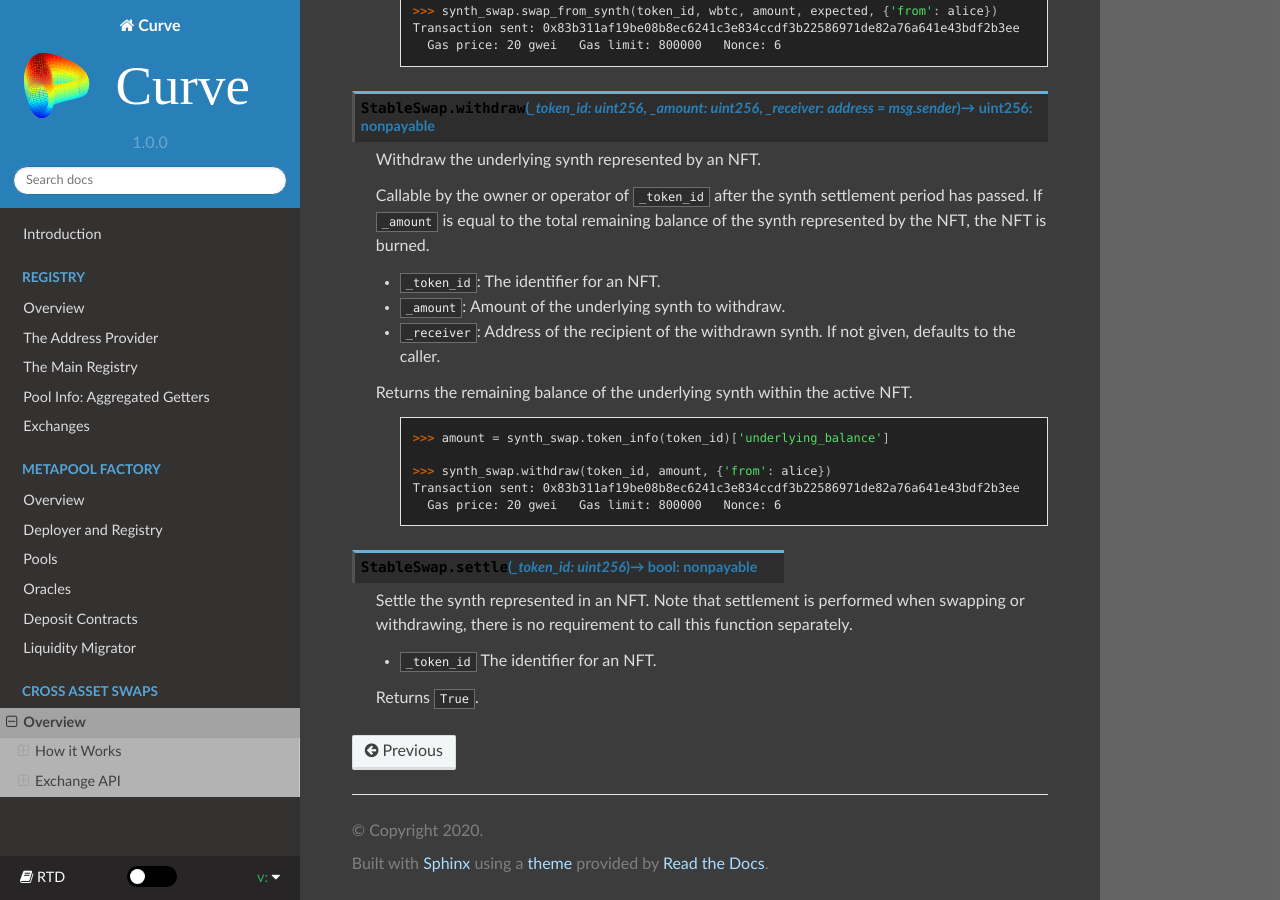
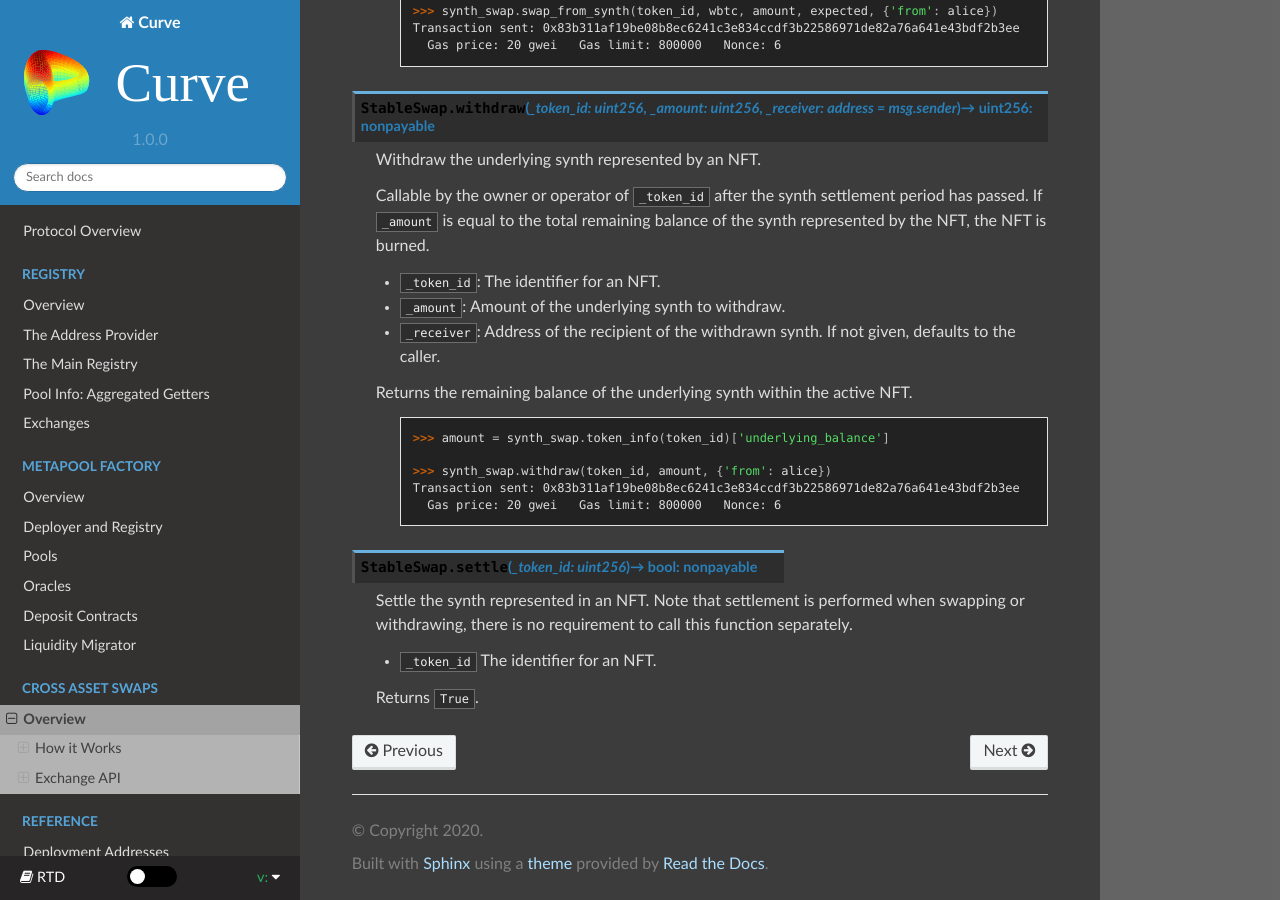
Before and after one commit to softlinkprotocol/curve-docs, a Sphinx documentation site: the page built from docs/cross-asset-swaps.rst, in a window 1280 px wide and 900 px high, scrolled down 5565 px. Built offline with Sphinx 7.4.7 and the Read the Docs theme 2.0.0, drawn with Linux system fonts in a browser that asks for light colours; pages that are not in the unit, such as notebooks, are missing from menus.

Commit message:
chore: modify toctree per pending updates

```diff
--- a/docs/toctree.rst
+++ b/docs/toctree.rst
@@ -3,9 +3,9 @@ Curve
 =====
 
 .. toctree::
-    :maxdepth: 2
+    :titlesonly:
 
-    Introduction <index.rst>
+    Protocol Overview <index.rst>
 
 .. toctree::
     :maxdepth: 2
@@ -36,6 +36,6 @@ Curve
 
 .. toctree::
     :maxdepth: 2
-    :caption: Addresses
+    :caption: Reference
 
-    Overview <addresses-overview.rst>
+    Deployment Addresses <ref-addresses.rst>
```
